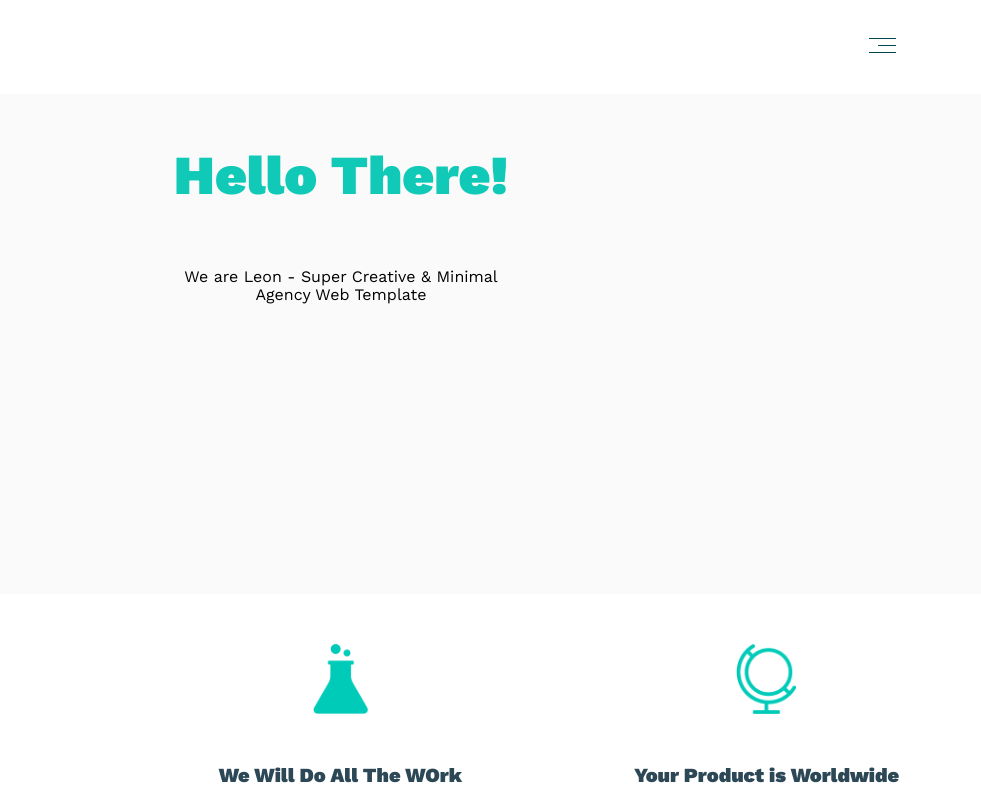
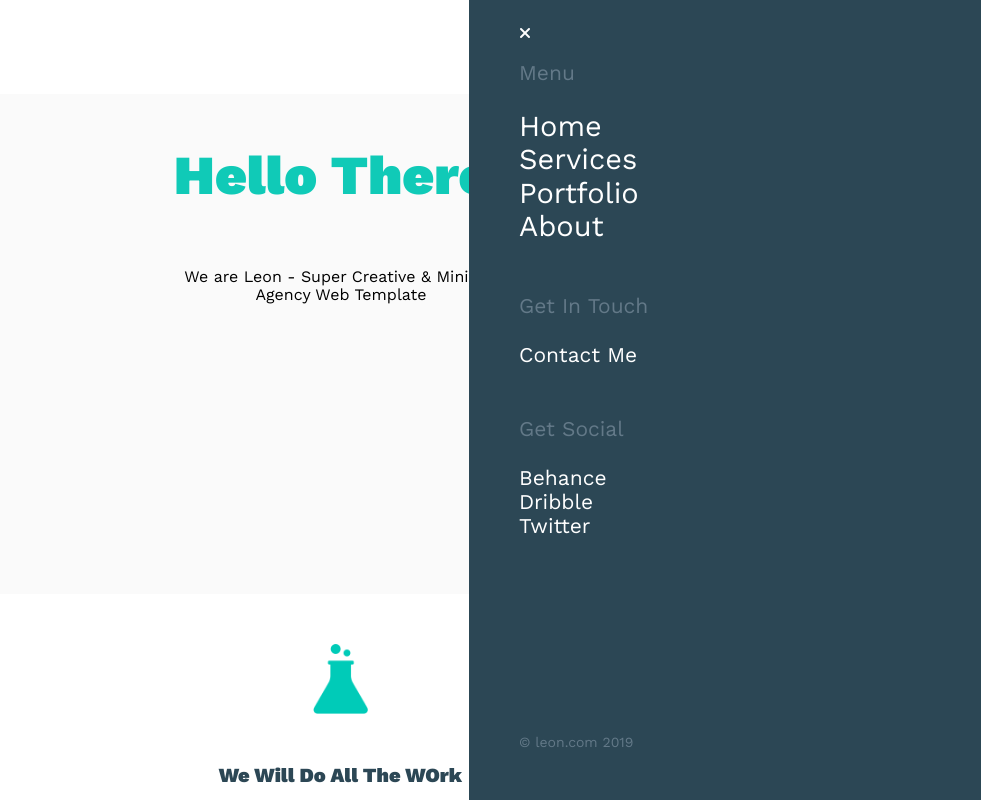
Before and after one commit to hotsk1y/internship-project1, a plain HTML site: page index.html in a window 1280 px wide. Both pictures are taken after a click on the link 1181 px from the left and 47 px from the top of the page. Shown: the top 800 px of the page, 299-1280 px from the left. Drawn offline with nearby package versions, Linux system fonts and the light colour scheme.

Commit message:
Burger's menu added

```diff
--- a/index.html
+++ b/index.html
@@ -21,9 +21,30 @@
         <a class="header__logo" href="#">
           <img src="images/1header/logo.png" alt="">
         </a>
-        <a class="header__menu-btn" href="#">
-          <img src="images/1header/menu-btn.png" alt="">
-        </a>
+        <a class="main-item" href="#" tabindex="1"><img src="images/1header/menu-btn.png" alt=""></a>
+
+        <div class="sub-menu">
+          <button class="fas fa-times close-btn"></button>
+
+          <ul class="menu-section menu-section__menu">
+            <div class="section-title">Menu</div>
+            <li><a href="#">home</a></li>
+            <li><a href="#">services</a></li>
+            <li><a href="#">portfolio</a></li>
+            <li><a href="#">about</a></li>
+          </ul>
+          <ul class="menu-section">
+            <div class="section-title">Get in Touch</div>
+            <li><a href="#">Contact me</a></li>
+          </ul>
+          <ul class="menu-section">
+            <div class="section-title">Get social</div>
+            <li><a href="#">Behance</a></li>
+            <li><a href="#">Dribble</a></li>
+            <li><a href="#">Twitter</a></li>
+          </ul>
+          <p class="menu-section__footer">© leon.com 2019</p>
+        </div>
       </div>
     </nav>
     <div class="header__content">
@@ -35,9 +56,7 @@
     </div>
   </header>
 
-  <div class="menu">
 
-  </div>
 
 
   <section class="work">
@@ -261,6 +280,7 @@
     © 2019-<span>Leon</span>, All Right Reserved
   </footer>
 
+  <script src="https://kit.fontawesome.com/43c1b6550c.js" crossorigin="anonymous"></script>
 </body>
 
 </html>
--- a/style.css
+++ b/style.css
@@ -19,19 +19,61 @@ body{
 
 
 /*------------------------------ MENU ------------------------------*/
-.menu{
-  width: 500px;
-  height: 500px;
+
+.sub-menu {
+   display: none;
+   position: absolute;
+   background-color: #2c4755;
+   color: #fff;
+   width: 40%;
+   height: 100vh;
+   right: 0;
+   top: 0;
+   padding: 25px 10px 50px 50px;
+}
+.main-item:focus ~ .sub-menu,
+.main-item:active ~ .sub-menu,
+.sub-menu:hover
+{
+   display: block;
+}
+
+.close-btn{
+  background: none;
+  outline: none;
+  cursor: pointer;
+  border: none;
+  color: #fff;
+  margin-bottom: 20px;
+}
+.section-title{
+  font-size: 21px;
+  color: #637988;
+  margin-bottom: 25px;
+}
+.menu-section{
+  color: #fff;
+  font-size: 21px;
+  text-transform: capitalize;
+  margin-bottom: 50px;
+}
+.menu-section li :hover{
+  color: #10cab7;
+  transition: color .3s ease;
+}
+
+.menu-section__menu{
+  font-size: 29px;
+}
+
+.menu-section__footer{
+  font-size: 14px;
+  color: #637988;
   position: absolute;
-  top: 0;
-  right: 0;
-  background-color: #2c4755;
-  color: #fff;
-  display: flex;
-  flex-direction: column;
-  align-items: center;
-  display: none;
+  bottom: 50px;
 }
+
+
 
 
 /*------------------------------ HEADER ------------------------------*/
@@ -568,6 +610,11 @@ body{
   .contact__info-email{
     font-size: 35px;
   }
+
+
+  .sub-menu{
+    width: 60%;
+  }
 }
 
 
@@ -611,6 +658,10 @@ body{
   }
   .contact__info-email a::before{
     display: none;
+  }
+
+  .sub-menu{
+    width: 100%;
   }
 }
 
```
